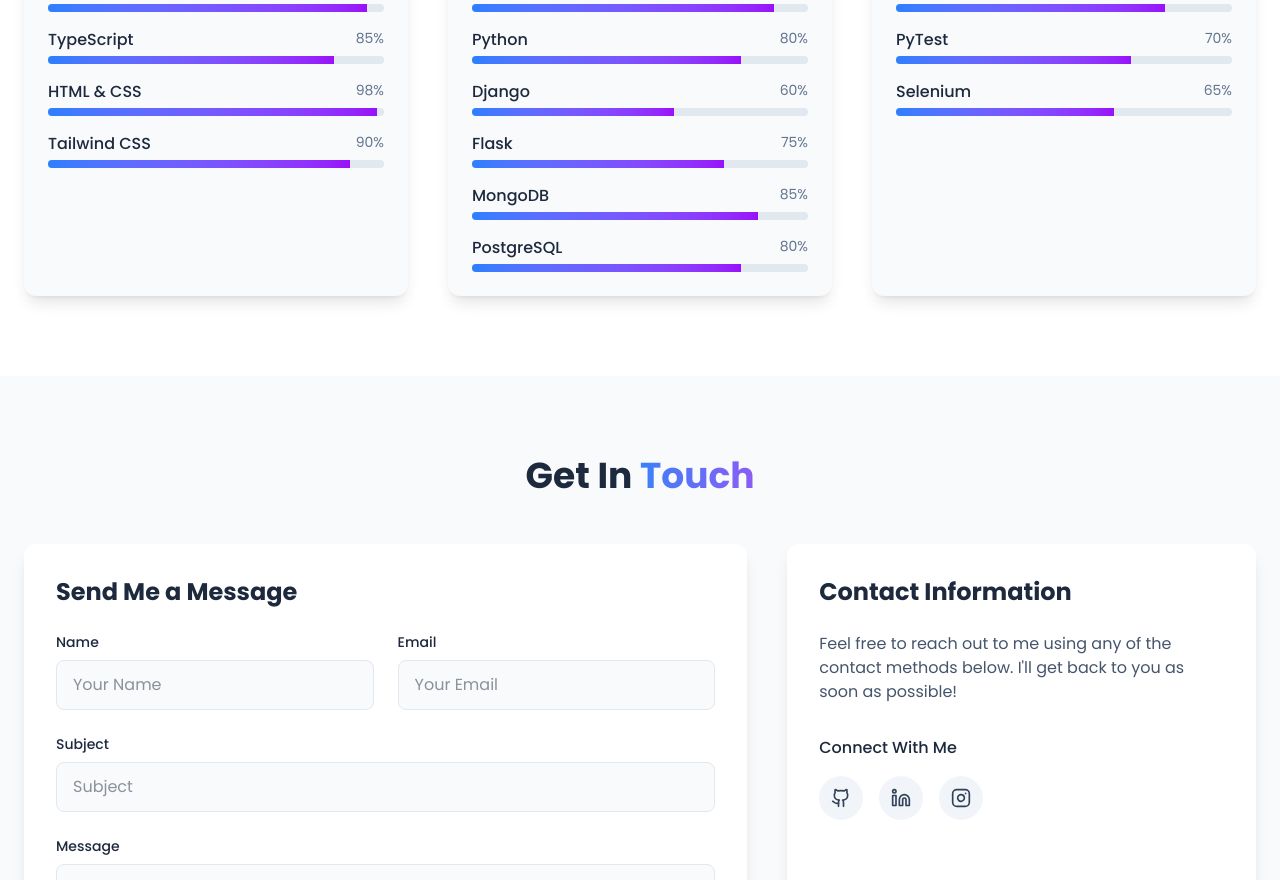
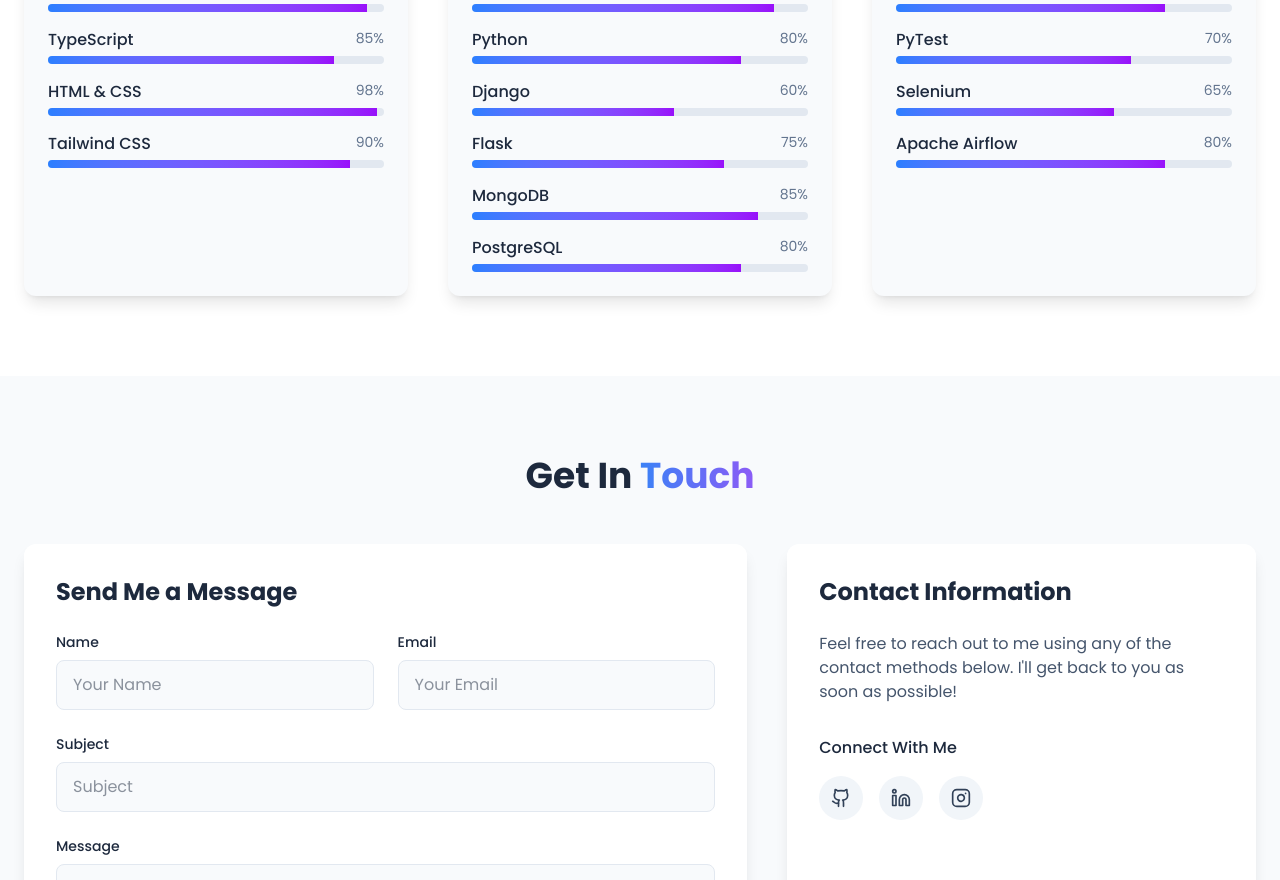
Before and after one commit to Shree2124/Shree-A, a React (Vite) app: page / in a window 1280 px wide. Shown: the part 6020-6900 px from the top of the page. Built offline with nearby package versions, Linux system fonts and the light colour scheme.

Commit message:
refactor: add apache airflow skill

```diff
--- a/src/components/Skills.jsx
+++ b/src/components/Skills.jsx
@@ -36,6 +36,7 @@
       { name: 'Postman', level: 80 },
       { name: 'PyTest', level: 70 },
       { name: 'Selenium', level: 65 },
+      { name: 'Apache Airflow', level: 80 },
     ],
   };
 
```
